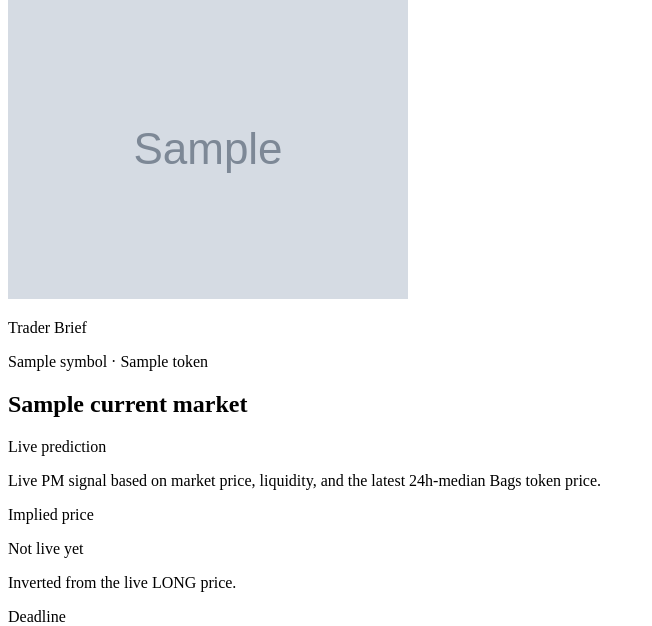
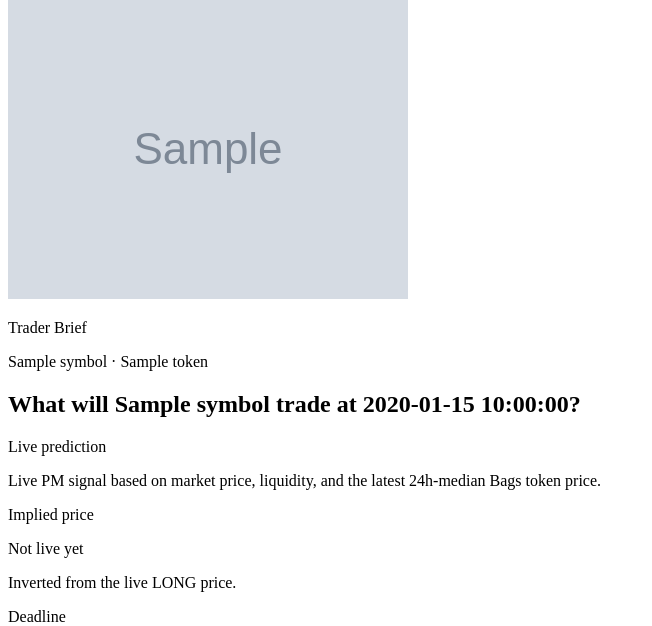
Before and after one commit to nukefm/nuke.fm, a Python web app: template src/nukefm/templates/token.html in a window 1280 px wide. Shown: the part 82-708 px from the top of the page, without its empty margins (0-652 px from the left). Run offline with Jinja, Linux system fonts and the light colour scheme; the template is opened without the code that fills it: most values are stand-ins (such as "Sample title", 1, 10 or a date in 2020); grey boxes marked "Sample" are stand-in pictures.

Commit message:
Format token detail heading deadline

```diff
--- a/src/nukefm/templates/token.html
+++ b/src/nukefm/templates/token.html
@@ -3,6 +3,7 @@
 {% block content %}
 {% set market = token.current_market %}
 {% set chart = token.current_market_chart %}
+{% set heading_deadline = short_deadline(market.expiry) %}
 {% set nuke_sign_class = predicted_nuke_sign_class(market.predicted_nuke_fraction) %}
 {% if market.state == "awaiting_liquidity" %}
   {% set trader_state = "Signal waiting on seed" %}
@@ -29,7 +30,7 @@
         <div>
           <p class="eyebrow">Trader Brief</p>
           <p class="token-name">{{ token.symbol }} · {{ token.name }}</p>
-          <h1 class="headline-question">{{ market.question }}</h1>
+          <h1 class="headline-question">What will {{ token.symbol }} trade at{% if heading_deadline %} {{ heading_deadline|replace("By ", "by ") }}{% endif %}?</h1>
         </div>
       </div>
     </div>
```
Also changed, not shown: tests/test_app.py (+2 -1 lines).
